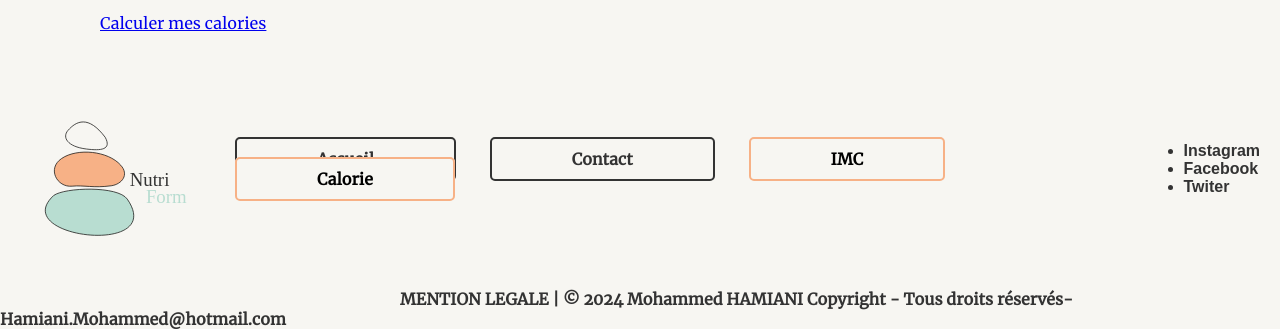
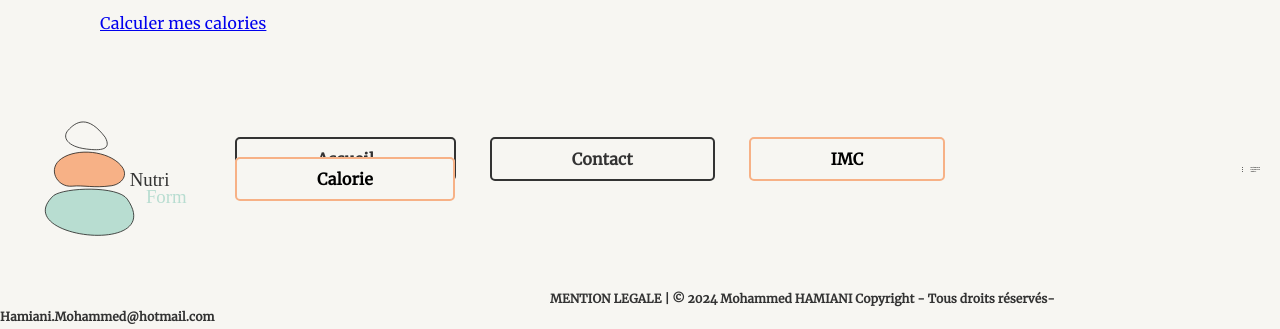
Before and after one commit to Mohadu67/NutriForm, a plain HTML site: page html/index.html in a window 1280 px wide. Shown: the part 1343-1672 px from the top of the page. Drawn offline with Linux system fonts and the light colour scheme; a web font is replaced by a local one.

Commit message:
second commit

```diff
--- a/css/style.css
+++ b/css/style.css
@@ -134,14 +134,15 @@ footer a {
     text-decoration: none;
     color: #333;
     font-weight: bold;
-    font-size: 16px;
-    margin:400px ;
+    font-size: 12px;
+    margin:550px ;
 }
 
 footer ul {
     text-decoration: none;
     color: #333;
     font-weight: bold;
-    font-size: 16px;
+    font-size: 2px;
+
 
 }
```
